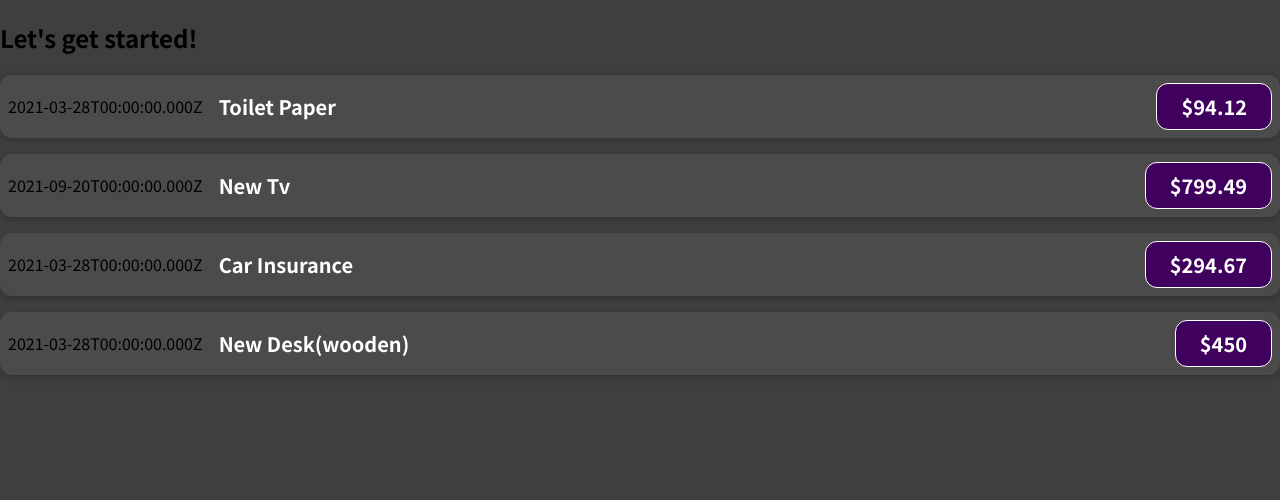
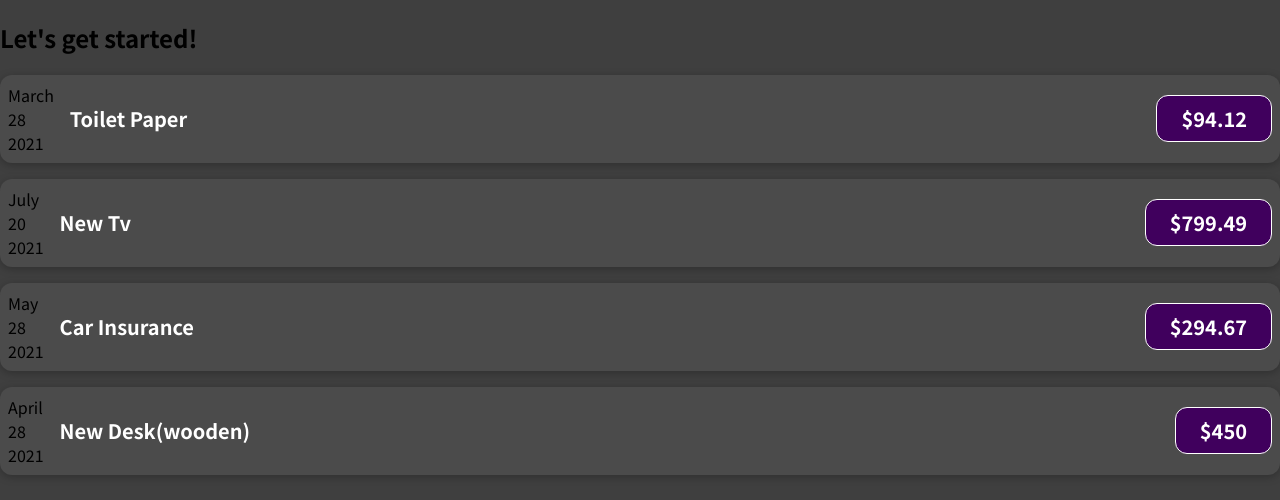
Before and after one commit to betiiy-haile/Expence-Tracker-App, a React (Create React App) app: page / in a window 1280 px wide. Shown: the top 500 px of the page. Built offline with nearby package versions, Linux system fonts and the light colour scheme.

Commit message:
Adding an Expense Item Component

```diff
--- a/src/App.js
+++ b/src/App.js
@@ -13,19 +13,19 @@ function App() {
       id: "E2",
       title: "New Tv",
       amount: 799.49,
-      date: new Date(2021, 8, 20)
+      date: new Date(2021, 6, 20)
     },
     {
       id: "E3",
       title: "Car Insurance",
       amount: 294.67,
-      date: new Date(2021, 2, 28)
+      date: new Date(2021, 4, 28)
     },
     {
       id: "E4",
       title: "New Desk(wooden)",
       amount: 450,
-      date: new Date(2021, 2, 28)
+      date: new Date(2021, 3, 28)
     }
   ]
 
--- a/src/components/ExpenseItem.js
+++ b/src/components/ExpenseItem.js
@@ -2,9 +2,18 @@
 import "./ExpenseItem.css"
 
 function ExpenseItem(props) {
+
+  const month = props.date.toLocaleString("en-US", {month: "long"})
+  const day = props.date.toLocaleString("en-US", { day: "2-digit" });
+  const year = props.date.getFullYear()
+
   return (
     <div className="expense-item">
-      <div>{props.date.toISOString()}</div>
+      <div>
+        <div>{month}</div>
+        <div>{day}</div>
+        <div>{year}</div>
+      </div>
       <div className="expense-item__description">
         <h2>{props.title}</h2>
         <div className="expense-item__price">${props.amount}</div>
```
